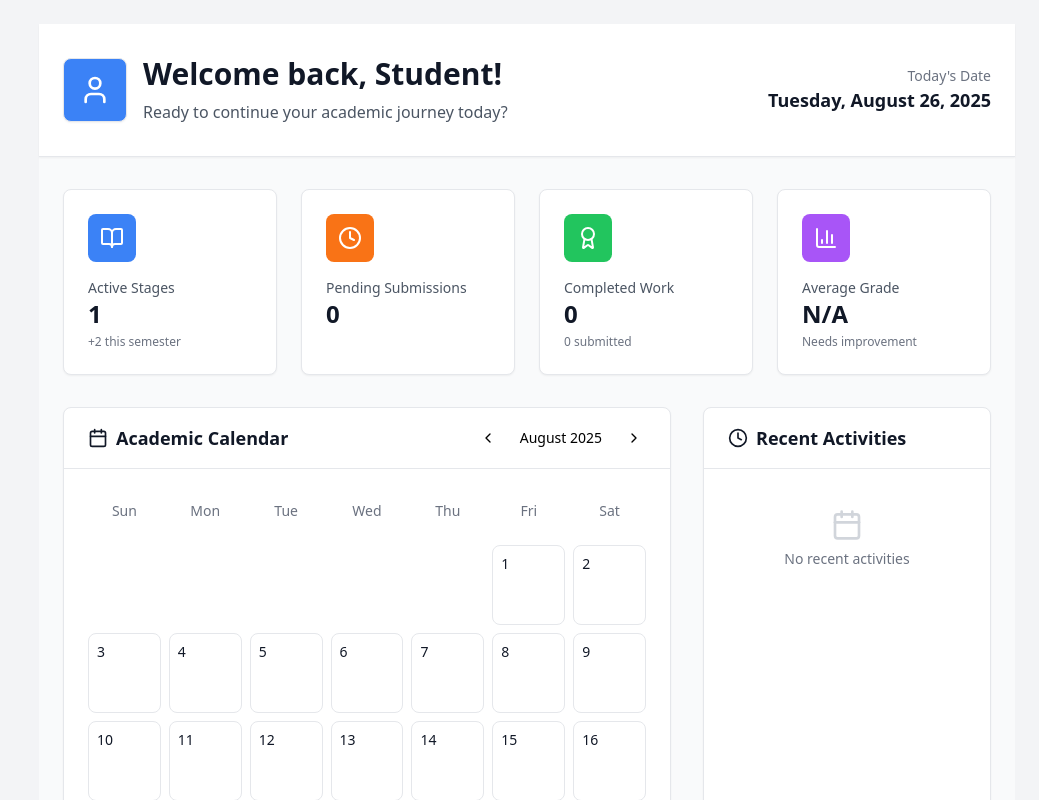
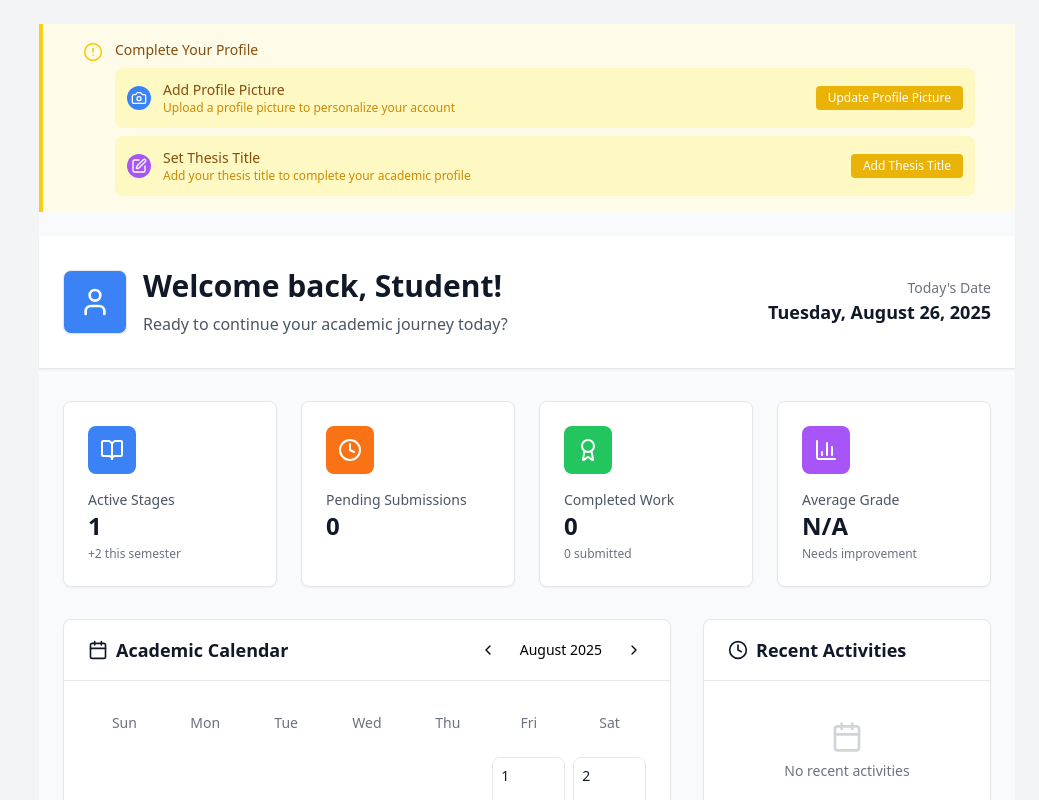
Before and after one commit to hydi-official/TMS-CLIENT, a React (Vite) app: page /student/dashboard in a window 1280 px wide. Shown: the top 800 px of the page, without its empty margins (241-1280 px from the left). Built offline with nearby package versions, Linux system fonts and the light colour scheme.

Commit message:
student dashboard updated

```diff
--- a/src/Pages/student/Dashboard.jsx
+++ b/src/Pages/student/Dashboard.jsx
@@ -14,11 +14,15 @@ import {
   XCircle,
   ChevronLeft,
   ChevronRight,
-  Plus
+  Plus,
+  Camera,
+  Edit,
+  UserCheck
 } from 'lucide-react';
 
 const StudentDashboard = () => {
   const [user, setUser] = useState(null);
+  const [profile, setProfile] = useState(null);
   const [dashboardData, setDashboardData] = useState({
     submissions: [],
     grades: [],
@@ -38,6 +42,35 @@ const StudentDashboard = () => {
       'Authorization': `Bearer ${token}`,
       'Content-Type': 'application/json'
     };
+  };
+
+  // Check profile completeness
+  const getProfileCompleteness = () => {
+    const issues = [];
+
+    if (!user?.profilePicture?.url) {
+      issues.push({
+        type: 'profile_picture',
+        title: 'Add Profile Picture',
+        message: 'Upload a profile picture to personalize your account',
+        action: 'Update Profile Picture',
+        icon: Camera,
+        color: 'bg-blue-500'
+      });
+    }
+
+    if (!profile?.thesisTitle) {
+      issues.push({
+        type: 'thesis_title',
+        title: 'Set Thesis Title',
+        message: 'Add your thesis title to complete your academic profile',
+        action: 'Add Thesis Title',
+        icon: Edit,
+        color: 'bg-purple-500'
+      });
+    }
+
+    return issues;
   };
 
   // Fetch all dashboard data
@@ -74,6 +107,7 @@ const StudentDashboard = () => {
       if (userResponse.status === 'fulfilled' && userResponse.value.ok) {
         const userData = await userResponse.value.json();
         setUser(userData.user);
+        setProfile(userData.profile); // Assuming profile data comes with user data
       }
 
       // Process submissions data
@@ -263,6 +297,7 @@ const StudentDashboard = () => {
   };
 
   const stats = calculateStats();
+  const profileIssues = getProfileCompleteness();
 
   const quickStats = [
     {
@@ -308,6 +343,62 @@ const StudentDashboard = () => {
 
   return (
     <div className="min-h-screen bg-gray-50">
+      {/* Profile Completeness Alert */}
+      {profileIssues.length > 0 && (
+        <div className="bg-yellow-50 border-l-4 border-yellow-400 p-4 mb-6">
+          <div className="max-w-7xl mx-auto px-6">
+            <div className="flex items-start">
+              <AlertCircle className="h-5 w-5 text-yellow-400 mt-0.5 mr-3 flex-shrink-0" />
+              <div className="flex-1">
+                <h3 className="text-sm font-medium text-yellow-800 mb-2">
+                  Complete Your Profile
+                </h3>
+                <div className="space-y-2">
+                  {profileIssues.map((issue, index) => (
+                    <div key={index} className="flex items-center justify-between bg-yellow-100 rounded-lg p-3">
+                      <div className="flex items-center space-x-3">
+                        <div className={`${issue.color} p-1 rounded-full`}>
+                          <issue.icon className="h-4 w-4 text-white" />
+                        </div>
+                        <div>
+                          <p className="text-sm font-medium text-yellow-800">{issue.title}</p>
+                          <p className="text-xs text-yellow-600">{issue.message}</p>
+                        </div>
+                      </div>
+                      <button className="bg-yellow-500 hover:bg-yellow-600 text-white px-3 py-1 rounded text-xs font-medium transition-colors">
+                        {issue.action}
+                      </button>
+                    </div>
+                  ))}
+                </div>
+              </div>
+            </div>
+          </div>
+        </div>
+      )}
+
+      {/* Supervisor Assignment Status */}
+      {profile?.supervisor && (
+        <div className="bg-green-50 border-l-4 border-green-400 p-4 mb-6">
+          <div className="max-w-7xl mx-auto px-6">
+            <div className="flex items-center">
+              <UserCheck className="h-5 w-5 text-green-400 mr-3" />
+              <div>
+                <h3 className="text-sm font-medium text-green-800">
+                  Supervisor Assigned
+                </h3>
+                <p className="text-sm text-green-600 mt-1">
+                  You have been assigned to <strong>{profile.supervisor.user.fullName}</strong> in {profile.supervisor.department}
+                  <span className="ml-2 text-xs bg-green-100 text-green-800 px-2 py-1 rounded-full">
+                    {profile.supervisor.researchArea}
+                  </span>
+                </p>
+              </div>
+            </div>
+          </div>
+        </div>
+      )}
+
       {/* Welcome Header */}
       <div className="bg-white shadow-sm border-b border-gray-200 mb-8">
         <div className="max-w-7xl mx-auto px-6 py-8">
@@ -315,7 +406,15 @@ const StudentDashboard = () => {
             <div className="flex items-center space-x-4">
               <div className="flex-shrink-0">
                 <div className="h-16 w-16 bg-blue-500 rounded-lg shadow-sm border border-gray-200 p-2 flex items-center justify-center">
-                  <User className="h-8 w-8 text-white" />
+                  {user?.profilePicture?.url ? (
+                    <img
+                      src={user.profilePicture.url}
+                      alt="Profile"
+                      className="h-full w-full rounded-lg object-cover"
+                    />
+                  ) : (
+                    <User className="h-8 w-8 text-white" />
+                  )}
                 </div>
               </div>
               <div>
@@ -325,6 +424,11 @@ const StudentDashboard = () => {
                 <p className="text-gray-600 mt-2">
                   Ready to continue your academic journey today?
                 </p>
+                {profile?.currentStage && (
+                  <p className="text-sm text-blue-600 font-medium mt-1">
+                    Current Stage: {profile.currentStage.charAt(0).toUpperCase() + profile.currentStage.slice(1)}
+                  </p>
+                )}
               </div>
             </div>
             <div className="text-right">
--- a/src/Routes/Routers.jsx
+++ b/src/Routes/Routers.jsx
@@ -28,6 +28,7 @@ import Grades from '../Pages/student/Grades';
 import LectuererGrades from '../Pages/lecturer/LectuererGrades';
 import Thesis from '../Pages/lecturer/Thesis';
 import StudentThesis from '../Pages/student/StudentThesis';
+import StudentAnnouncement from '../Pages/student/StudentAnnoucement';
 
 const Routers = () => {
   return (
@@ -53,6 +54,8 @@ const Routers = () => {
       <Route path="/student/notifications" element={<StudentNotifications/>} />
       <Route path="/student/grades" element={<Grades/>} />
       <Route path="/student/thesis" element={<StudentThesis/>} />
+            <Route path="/student/announcements" element={<StudentAnnouncement/>} />
+
 
 
 
```
